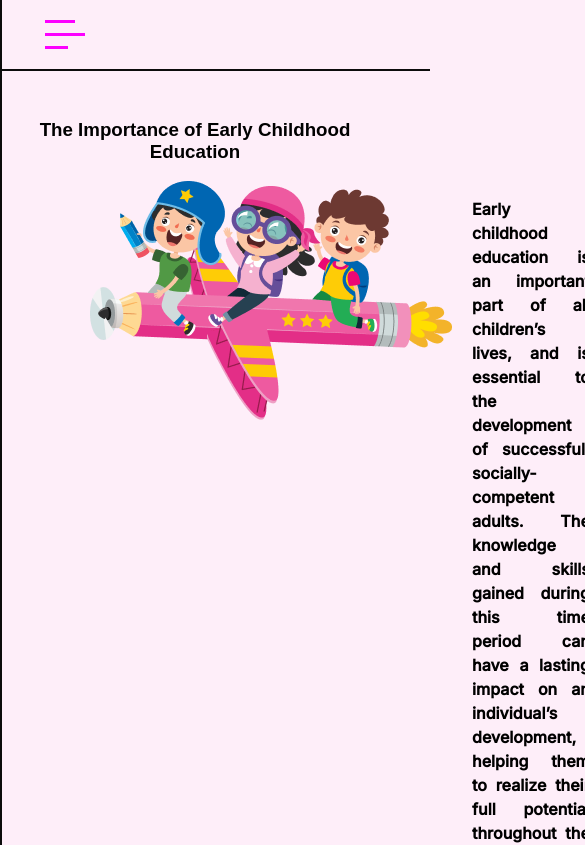
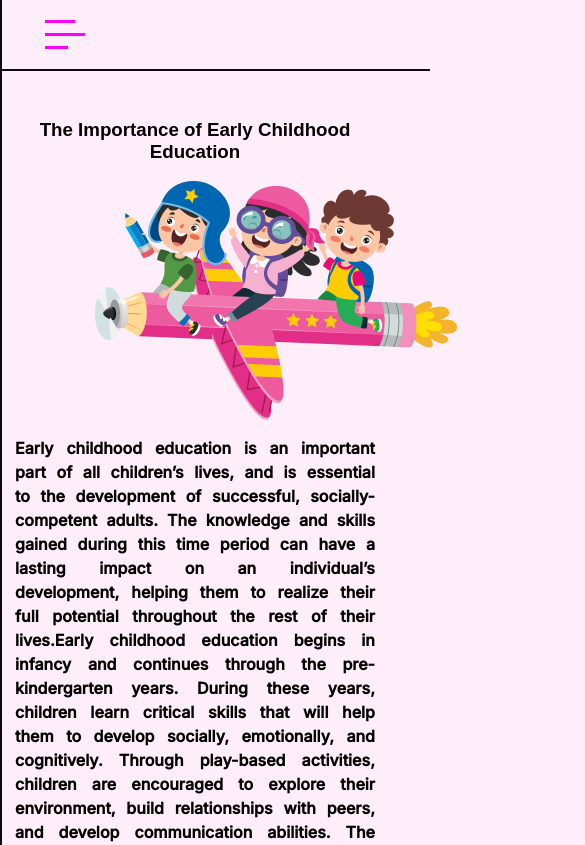
Before and after one commit to MadhavanAR/Agape-garden, a React (Create React App) app: page /Readmore in a window 390 px wide. Shown: the top 845 px of the page, 585 px wide, since content can reach past the window. Built offline with nearby package versions, Linux system fonts and the light colour scheme.

Commit message:
updated source

```diff
--- a/src/readmore.css
+++ b/src/readmore.css
@@ -1,6 +1,6 @@
 .title {
   text-align: center;
-    font-weight: 600px;
+  font-weight: 600;
   font-family: sans-serif;
   padding-top: 100px;
 }
@@ -8,27 +8,60 @@
 .title-image {
   height: 239px;
   width: 362px;
-    margin-left: 90px;
+  margin-left: 100px;
+  margin-right: 20px; /* Add right margin to separate from text */
+}
+
+.title-text1,
+.title-text2 {
+  text-align: justify;
+  line-height: 1.5;
+  word-spacing: 4px;
+  margin-right: 100px;
 }
 
 .title-text1 {
-    text-align: justify;
-    line-height: 1.5;
-    margin-left: 20px;
-    margin-right: 90px;
-    word-spacing: 4px;
+  margin-left: 20px; /* Add left margin for text */
 }
 
 .title-text2 {
-    text-align: justify;
-    line-height: 1.5;
-    margin-left: 90px;
-    margin-right: 90px;
-    position: relative;
-    bottom: 25px;
-    word-spacing: 4px;
+  margin-top: 0%;
+  margin-left: 100px; /* Add left margin for text */
 }
 
 .background {
   display: flex;
+  align-items: flex-start; /* Align items to the top */
 }
+
+/* Responsive Styles */
+@media (max-width: 768px) {
+  .title-text1,
+  .title-text2 {
+    margin: 0 10px; /* Reduce margin for tablets */
+  }
+
+  .title-image {
+    width: 80%; /* Make the image responsive */
+    max-width: 300px; /* Set a max width */
+    margin: 0 auto; /* Center the image on smaller screens */
+  }
+
+  .background {
+    flex-direction: column; /* Stack items on smaller screens */
+    align-items: center; /* Center items */
+    padding: 0 10px; /* Add padding for smaller screens */
+  }
+}
+
+@media (max-width: 540px) {
+  .title-text1,
+  .title-text2 {
+    margin: 0 5px; /* Minimal margin for mobile */
+  }
+
+  .title-image {
+    width: 70%; /* Smaller image size for mobile */
+    max-width: 200px; /* Set a max width for mobile */
+  }
+}
```
Lines whose indentation alone changed are shown as unchanged.
